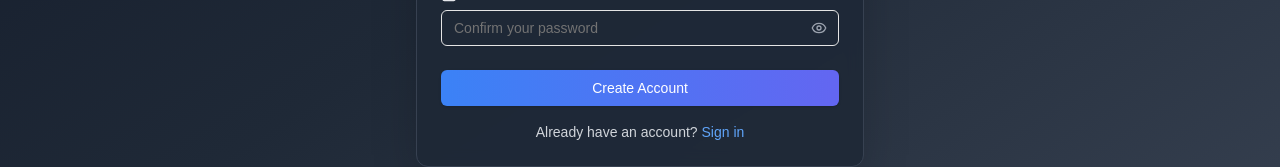
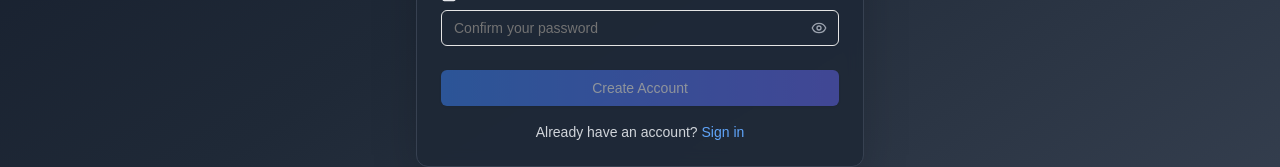
Before and after one commit to huzidev/next-ai, a Next.js app: page /auth/user/signup in a window 1280 px wide. Shown: the part 505-672 px from the top of the page. Built offline with nearby package versions, Linux system fonts and the light colour scheme; no server answers.

Commit message:
formdata type

```diff
--- a/src/pages/auth/user/signup/index.tsx
+++ b/src/pages/auth/user/signup/index.tsx
@@ -14,8 +14,15 @@ import Link from "next/link";
 import { useRouter } from "next/router";
 import { useState } from "react";
 
+type FormData = {
+  username: string;
+  email: string;
+  password: string;
+  confirmPassword: string;
+}
+
 export default function UserSignup() {
-  const [formData, setFormData] = useState({
+  const [formData, setFormData] = useState<FormData>({
     username: "",
     email: "",
     password: "",
@@ -164,7 +171,7 @@ export default function UserSignup() {
             <Button
               type="submit"
               className="w-full h-11 bg-gradient-to-r from-blue-500 to-indigo-500 hover:from-blue-600 hover:to-indigo-600 text-white font-medium transition-all duration-200"
-              disabled={isLoading}
+              disabled={isLoading || !passwordsMatch || !isPasswordValid(formData.password)}
             >
               {isLoading ? "Creating Account..." : "Create Account"}
             </Button>
```
